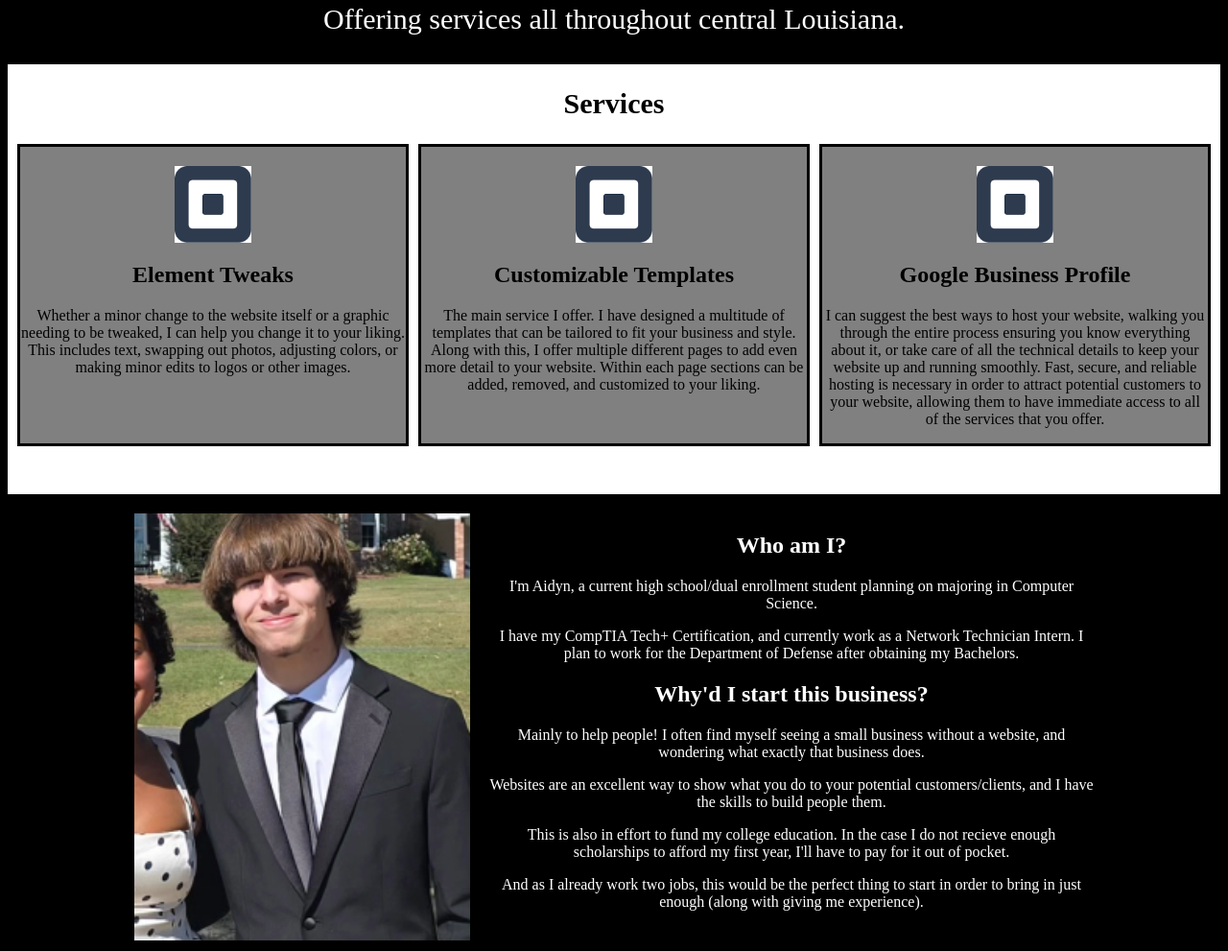
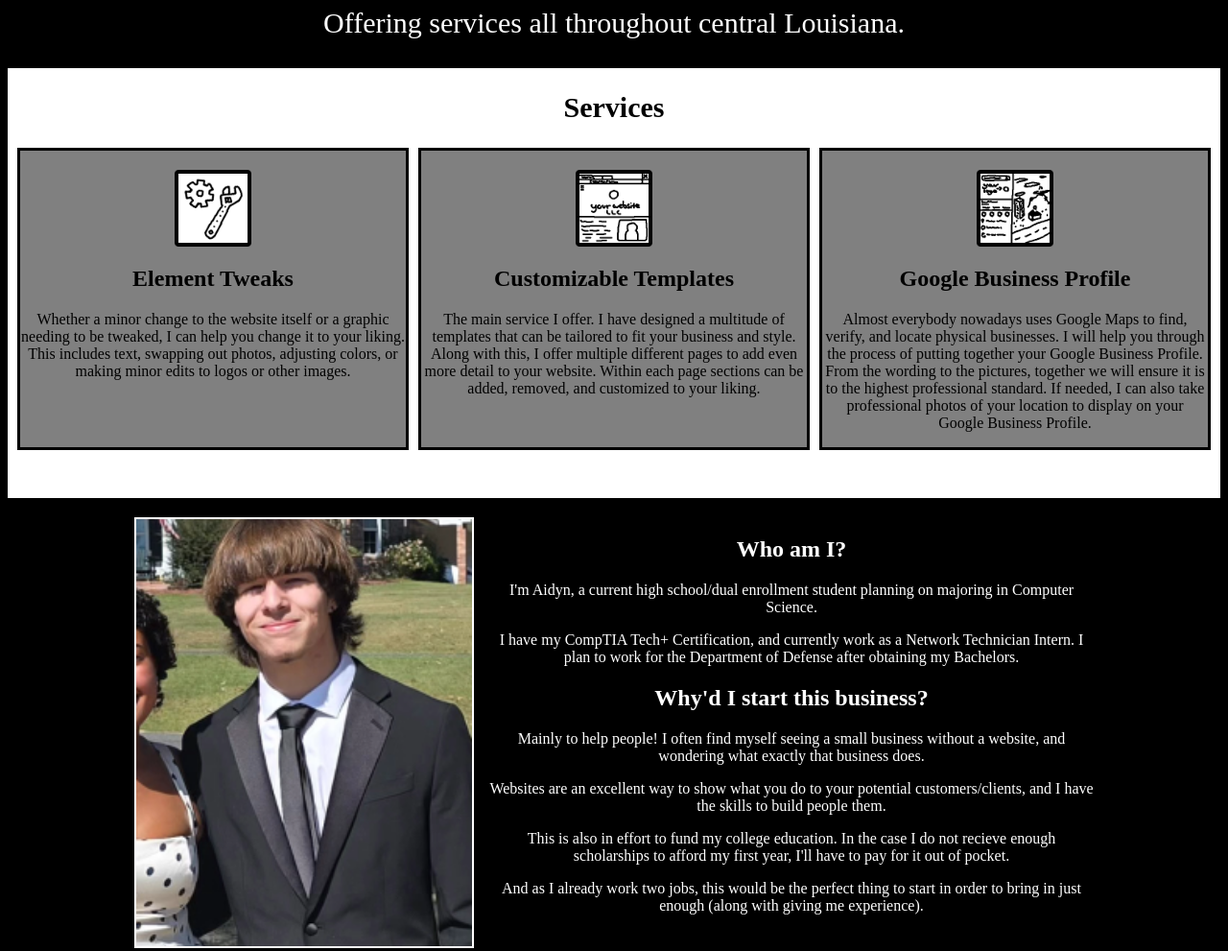
Before and after one commit to aqualmao/websitebusinesswebsite, a plain HTML site: page index.html in a window 1280 px wide. Shown: the part 780-1771 px from the top of the page at 96% size. Drawn offline with Linux system fonts and the light colour scheme.

Commit message:
added images, added borders, fixed css and stuff

```diff
--- a/index.css
+++ b/index.css
@@ -39,6 +39,8 @@ body {
     float: none;
     margin: 20px auto;
     display: block;
+    border:2px white;
+    border-style:solid;
 }
 
 .sec2 {
@@ -118,6 +120,8 @@ body {
     height:100%;
     object-fit: cover;
     justify-content:center;
+    border:2px white;
+    border-style:solid;
 }
 
 .sec3text {
--- a/index.html
+++ b/index.html
@@ -32,19 +32,19 @@
         <h1 style="font-size:30px;">Services</h1>
         <div class="sec2services">
         <div class="sec2box1">
-            <img src="test.png" width="80" height="80" style="padding-top:20px">
+            <img src="elementtweaks.png" width="80" height="80" style="padding-top:20px">
             <h1>Element Tweaks</h1>
             <p>Whether a minor change to the website itself or a graphic needing to be tweaked, I can help you change it to your liking. This includes text, swapping out photos, adjusting colors, or making minor edits to logos or other images. </p>
         </div>
         <div class="sec2box2">
-            <img src="test.png" width="80" height="80" style="padding-top:20px">
+            <img src="customizabletemplates.png" width="80" height="80" style="padding-top:20px">
             <h1>Customizable Templates</h1>
             <p>The main service I offer. I have designed a multitude of templates that can be tailored to fit your business and style. Along with this, I offer multiple different pages to add even more detail to your website. Within each page sections can be added, removed, and customized to your liking.</p>
         </div>
         <div class="sec2box3">
-            <img src="test.png" width="80" height="80" style="padding-top:20px">
+            <img src="googlebusinessprofile.png" width="80" height="80" style="padding-top:20px">
             <h1>Google Business Profile</h1>
-            <p>I can suggest the best ways to host your website, walking you through the entire process ensuring you know everything about it, or take care of all the technical details to keep your website up and running smoothly. Fast, secure, and reliable hosting is necessary in order to attract potential customers to your website, allowing them to have immediate access to all of the services that you offer.</p>
+            <p>Almost everybody nowadays uses Google Maps to find, verify, and locate physical businesses. I will help you through the process of putting together your Google Business Profile. From the wording to the pictures, together we will ensure it is to the highest professional standard. If needed, I can also take professional photos of your location to display on your Google Business Profile.</p>
         </div>
         </div>
     </section>
```
Also changed, not shown: customizabletemplates.png (added), elementtweaks.png (added), googlebusinessprofile.png (added).
